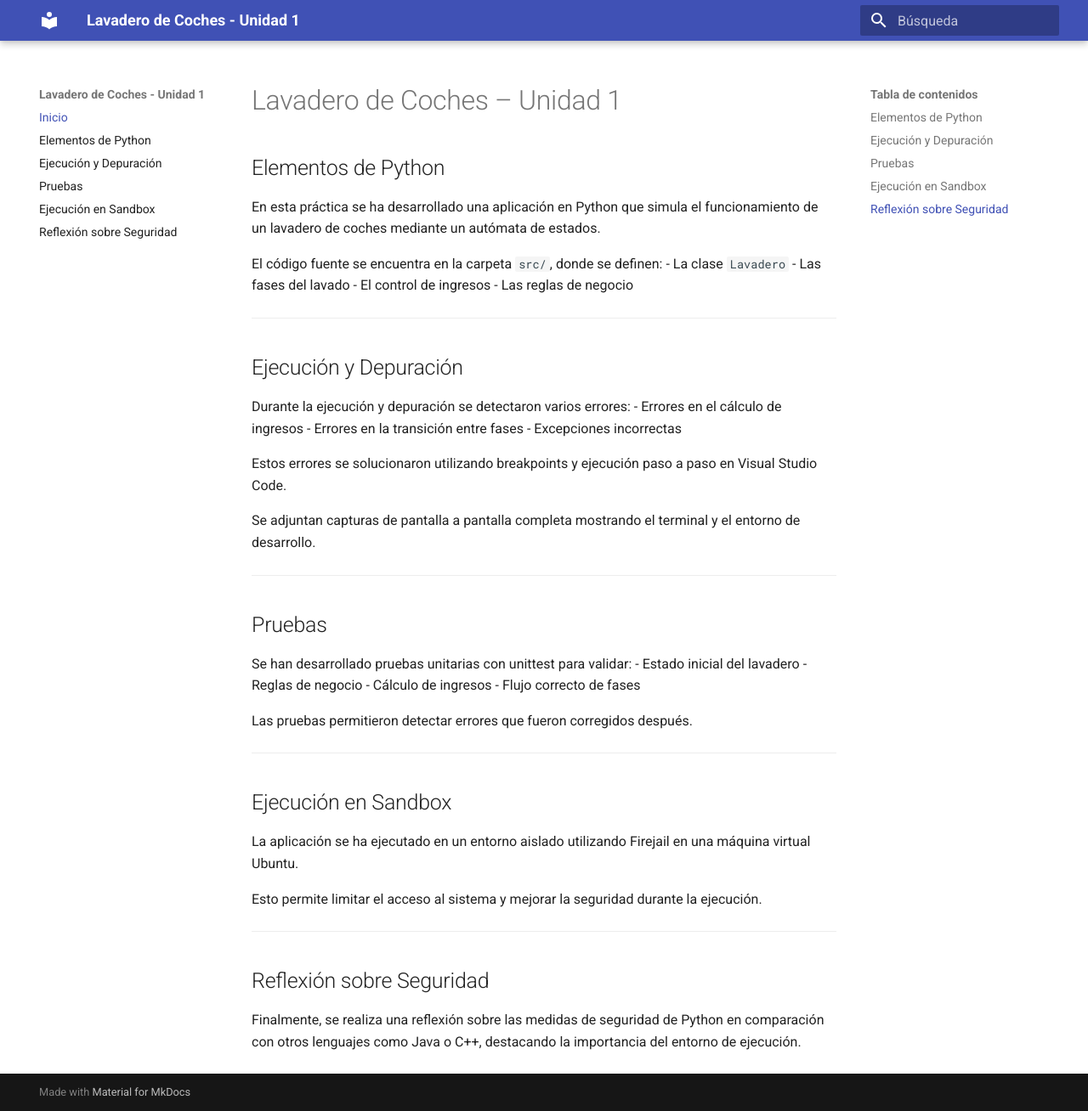
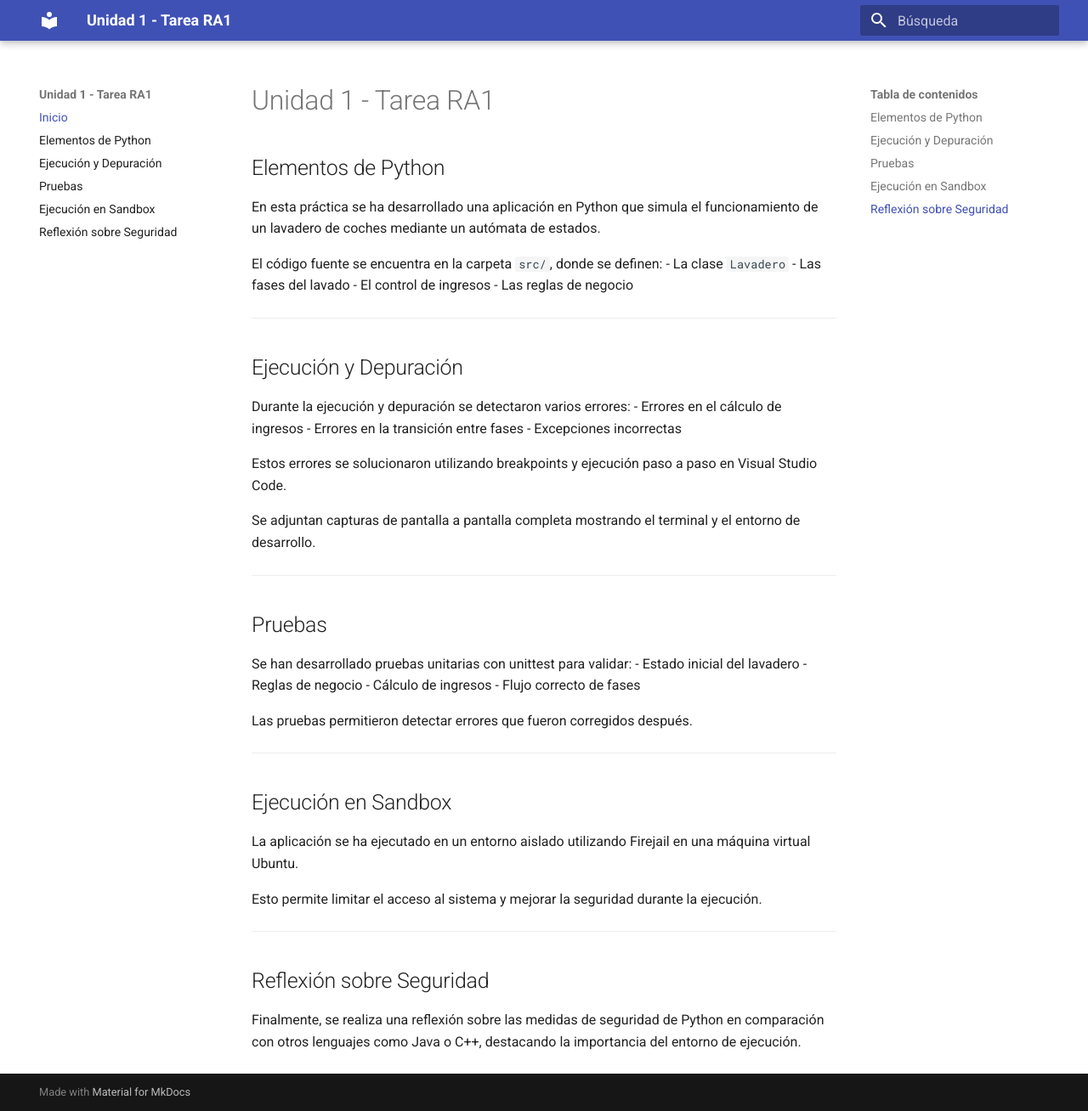
Before and after one commit to andradesdev/Unidad1-TareaRA1-Andrades_Pavia_Manuel, an MkDocs documentation site: the page built from doc/index.md, in a window 1280 px wide and 1308 px high. Shown: the whole window at 85% size. Built offline with MkDocs 1.6.1 and Material for MkDocs 9.7.7, drawn with Linux system fonts in a browser that asks for light colours.

Commit message:
Cambios Finales

```diff
--- a/doc/index.md
+++ b/doc/index.md
@@ -1,4 +1,4 @@
-# Lavadero de Coches – Unidad 1
+# Unidad 1 - Tarea RA1
 
 ## Elementos de Python
 En esta práctica se ha desarrollado una aplicación en Python que simula el funcionamiento de un lavadero de coches mediante un autómata de estados.
--- a/mkdocs.yml
+++ b/mkdocs.yml
@@ -1,6 +1,6 @@
-site_name: Lavadero de Coches - Unidad 1
+site_name: Unidad 1 - Tarea RA1
 site_author: Manuel Andrades Pavia
-site_description: Documentación de la práctica de Entornos de Desarrollo y Seguridad
+site_description: Documentación de la práctica de Puesta en producción segura
 site_url: https://andradesdev.github.io/Unidad1-TareaRA1-Andrades_Pavia_Manuel/
 
 docs_dir: doc
```
